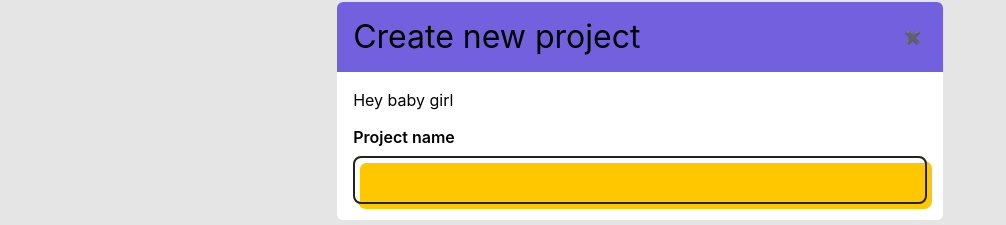
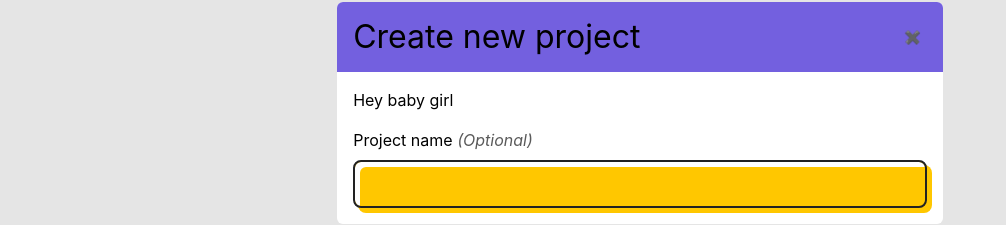
Before and after one commit to annelineguttormsen/amigo, a Vue app: page / in a window 1280 px wide. Both pictures are taken after a click on the button "Lag prosjekt". Shown: the part 94-319 px from the top of the page, without its empty margins (0-1006 px from the left). Built offline with nearby package versions, Linux system fonts and the light colour scheme.

Commit message:
chore: add required indicator to input component

```diff
--- a/src/components/atoms/input/Input.vue
+++ b/src/components/atoms/input/Input.vue
@@ -1,11 +1,10 @@
 <script lang="ts" setup>
-import { defineProps, defineEmits } from 'vue'
 import { v4 as uuidv4 } from 'uuid'
 
 defineProps({
   label: {
     type: String,
-    required: true,
+    required: false,
   },
   modelValue: {
     type: String,
@@ -14,6 +13,11 @@ defineProps({
   error: {
     type: String,
     required: false
+  },
+  required: {
+    type: Boolean,
+    required: false,
+    default: false
   }
 })
 
@@ -29,10 +33,22 @@ const uuid = uuidv4()
 <template>
   <div class="wrapper">
     <label
-      class="label"
+      class="font-semibold text-base leading-normal self-start"
       :for="uuid"
     >
-      {{ label }}
+      <span>{{ label }}</span>
+      <span
+        v-if="required"
+        class="text-gray italic"
+      >
+        (Required)
+      </span>
+      <span
+        v-else
+        class="text-gray italic"
+      >
+        (Optional)
+      </span>
     </label>
     <input
       type="text"
@@ -56,11 +72,6 @@ const uuid = uuidv4()
   display: flex;
   flex-direction: column;
   gap: 0.5rem;
-}
-.label {
-  font-size: 1rem;
-  line-height: 1.2;
-  font-weight: 600;
 }
 .input {
   all: unset;
```
